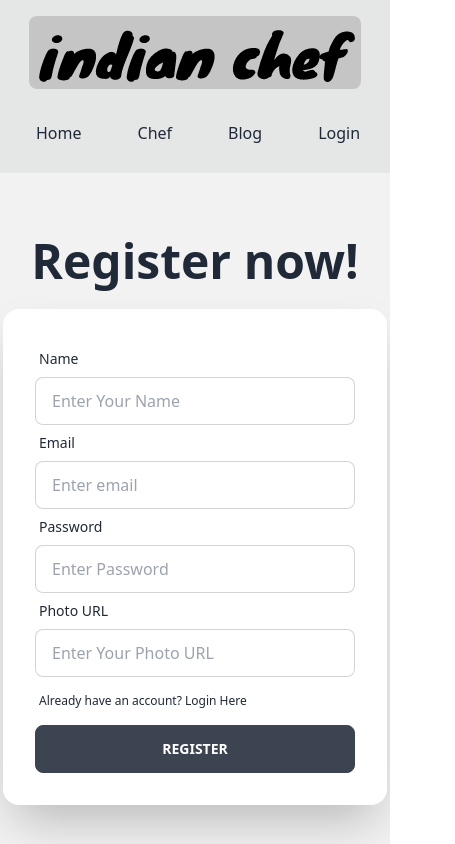
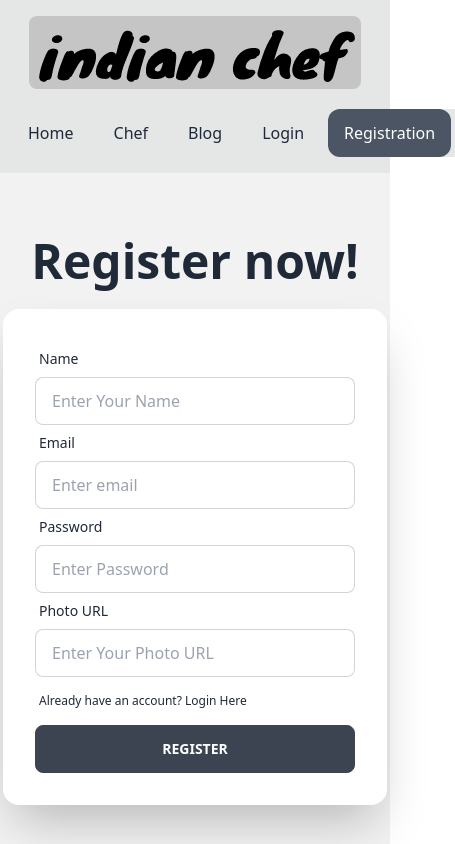
Before and after one commit to Pronoy568/IndianChef, a React (Vite) app: page /registration in a window 390 px wide. Shown: the top 844 px of the page, 455 px wide, since content can reach past the window. Built offline with nearby package versions, Linux system fonts and the light colour scheme; no server answers.

Commit message:
Implement the Mobile Responsive

```diff
--- a/src/Pages/Authentication/Registration/Registration.jsx
+++ b/src/Pages/Authentication/Registration/Registration.jsx
@@ -1,17 +1,14 @@
 import React, { useContext, useState } from "react";
-import { Link, useLocation, useNavigate } from "react-router-dom";
+import { Link, useNavigate } from "react-router-dom";
 import { AuthContext } from "../../../AuthProvider/AuthProvider";
-import { getAuth, updateProfile } from "firebase/auth";
-const auth = getAuth();
 
 const Registration = () => {
   const [successMessage, setSuccessMessage] = useState("");
   const [ErrorMessage, setErrorMessage] = useState("");
-  const { EmailRegister, profileUpdate } = useContext(AuthContext);
+  const { EmailRegister, profileUpdate, LogOut } = useContext(AuthContext);
   const navigate = useNavigate();
-  const location = useLocation();
 
-  const from = location.state?.from?.pathname || "/";
+  const from = "/login";
 
   const handleRegister = (event) => {
     event.preventDefault();
@@ -24,27 +21,12 @@ const Registration = () => {
     EmailRegister(emailValue, passwordValue)
       .then((result) => {
         console.log(result.user);
-        (result.displayName = displayName),
-          (result.photoURL = photoURL),
-          setSuccessMessage("Registration successfully !!!");
+        setSuccessMessage("Registration successfully !!!");
         setErrorMessage("");
         navigate(from, { replace: true });
         target.reset();
-        // updateUserData(result.user, displayName, photoURL);
-        updateProfile(result.user, {
-          displayName: displayName,
-          photoURL: photoURL,
-        })
-          .then(() => {
-            setSuccessMessage("Profile Updated!!!");
-            setErrorMessage("");
-          })
-          .catch((error) => {
-            console.log(error);
-            const errorMessage = error.message;
-            setErrorMessage(errorMessage);
-            setSuccessMessage("");
-          });
+        LogOut();
+        updateUserData(result.user, displayName, photoURL);
       })
       .catch((error) => {
         const errorMessage = error.message;
@@ -53,34 +35,19 @@ const Registration = () => {
       });
   };
 
-  // const updateUserData = (user, name, photo) => {
-  //   profileUpdate(user, name, photo)
-  //     .then(() => {
-  //       setSuccessMessage("Profile Updated!!!");
-  //       setErrorMessage("");
-  //     })
-  //     .catch((error) => {
-  //       console.log(error);
-  //       const errorMessage = error.message;
-  //       setErrorMessage(errorMessage);
-  //       setSuccessMessage("");
-  //     });
-  // };
-
-  // const updateUserData = (user, name, photo) => {
-  //   updateProfile(auth.currentUser, {
-  //     displayName: "Jane Q. User",
-  //     photoURL: "https://example.com/jane-q-user/profile.jpg",
-  //   })
-  //     .then(() => {
-  //       // Profile updated!
-  //       // ...
-  //     })
-  //     .catch((error) => {
-  //       // An error occurred
-  //       // ...
-  //     });
-  // };
+  const updateUserData = (user, name, photo) => {
+    profileUpdate(user, name, photo)
+      .then(() => {
+        setSuccessMessage("Profile Updated!!!");
+        setErrorMessage("");
+      })
+      .catch((error) => {
+        console.log(error);
+        const errorMessage = error.message;
+        setErrorMessage(errorMessage);
+        setSuccessMessage("");
+      });
+  };
 
   return (
     <div className="bg-base-200">
--- a/src/Pages/Error/Error.css
+++ b/src/Pages/Error/Error.css
@@ -4,7 +4,6 @@
   justify-content: center;
   background-color: rgb(230, 230, 230);
   color: rgb(181, 0, 0);
-  height: 100vh;
   text-align: center;
 }
 .ErrorPageHandle {
--- a/src/Pages/Error/Error.jsx
+++ b/src/Pages/Error/Error.jsx
@@ -1,10 +1,14 @@
 import React from "react";
 import { Link, useRouteError } from "react-router-dom";
 import "./Error.css";
+import Navbar from "../Shared/Navbar/Navbar";
+import Footer from "../Shared/Footer/Footer";
 
 const Error = () => {
   const { error, status } = useRouteError();
   return (
+    <>
+      <Navbar></Navbar>
       <section className="ErrorPageContainer">
         <div>
           <img
@@ -24,6 +28,8 @@ const Error = () => {
           </div>
         </div>
       </section>
+      <Footer></Footer>
+    </>
   );
 };
 
--- a/src/Pages/Home/Chef/ChefDisplay.jsx
+++ b/src/Pages/Home/Chef/ChefDisplay.jsx
@@ -11,7 +11,7 @@ const ChefDisplay = (props) => {
       <div className="card w-96 bg-base-100 hover:bg-slate-200 shadow-xl pt-3">
         <div className="flex items-center justify-center">
           <figure>
-            <LazyLoad offset={300} threshold={0.95}>
+            <LazyLoad offset={300} threshold={0.75}>
               <img className="rounded-lg" src={chefImage} alt={chefName} />
             </LazyLoad>
           </figure>
--- a/src/Pages/Shared/Navbar/Navbar.jsx
+++ b/src/Pages/Shared/Navbar/Navbar.jsx
@@ -13,13 +13,13 @@ const Navbar = () => {
           <img className="rounded-lg" src={logo} alt={logo} />
         </div>
         <ul className="menu menu-horizontal bg-base-300 mt-5 md:mt-0 md:text-xl">
-          <li className="mx-3">
+          <li className="md:mx-3 mx-1">
             <ActiveNav to="/">Home</ActiveNav>
           </li>
-          <li className="mx-3">
+          <li className="md:mx-3 mx-1">
             <ActiveNav to="/chef">Chef</ActiveNav>
           </li>
-          <li className="mx-3">
+          <li className="md:mx-3 mx-1">
             <ActiveNav to="/blog">Blog</ActiveNav>
           </li>
           {userLogin ? (
@@ -51,8 +51,11 @@ const Navbar = () => {
             </>
           ) : (
             <>
-              <li className="mx-3">
+              <li className="md:mx-3 mx-1">
                 <ActiveNav to="/login">Login</ActiveNav>
+              </li>
+              <li className="md:mx-3 mx-1">
+                <ActiveNav to="/registration">Registration</ActiveNav>
               </li>
             </>
           )}
```
Lines whose indentation alone changed are shown as unchanged.
